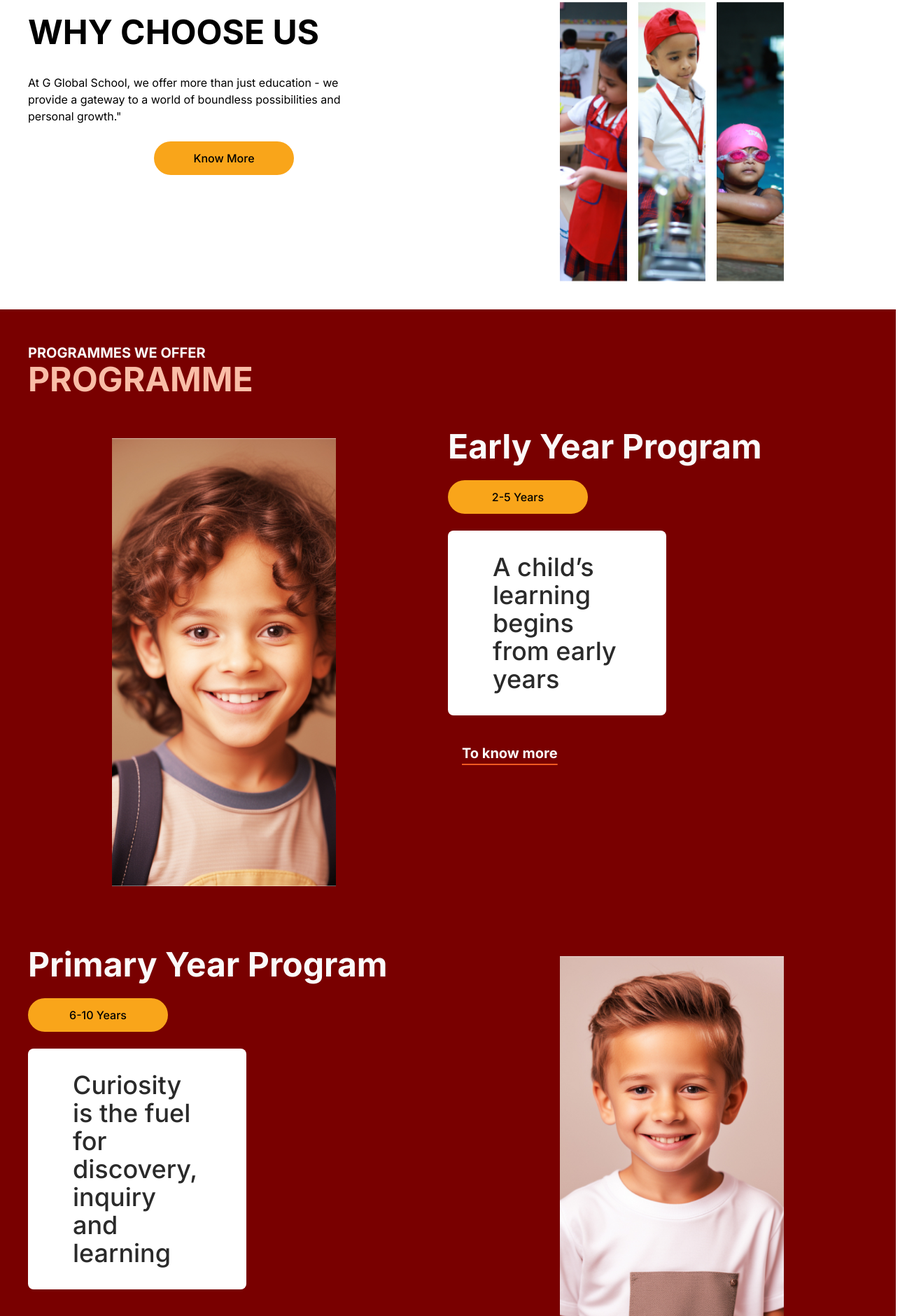
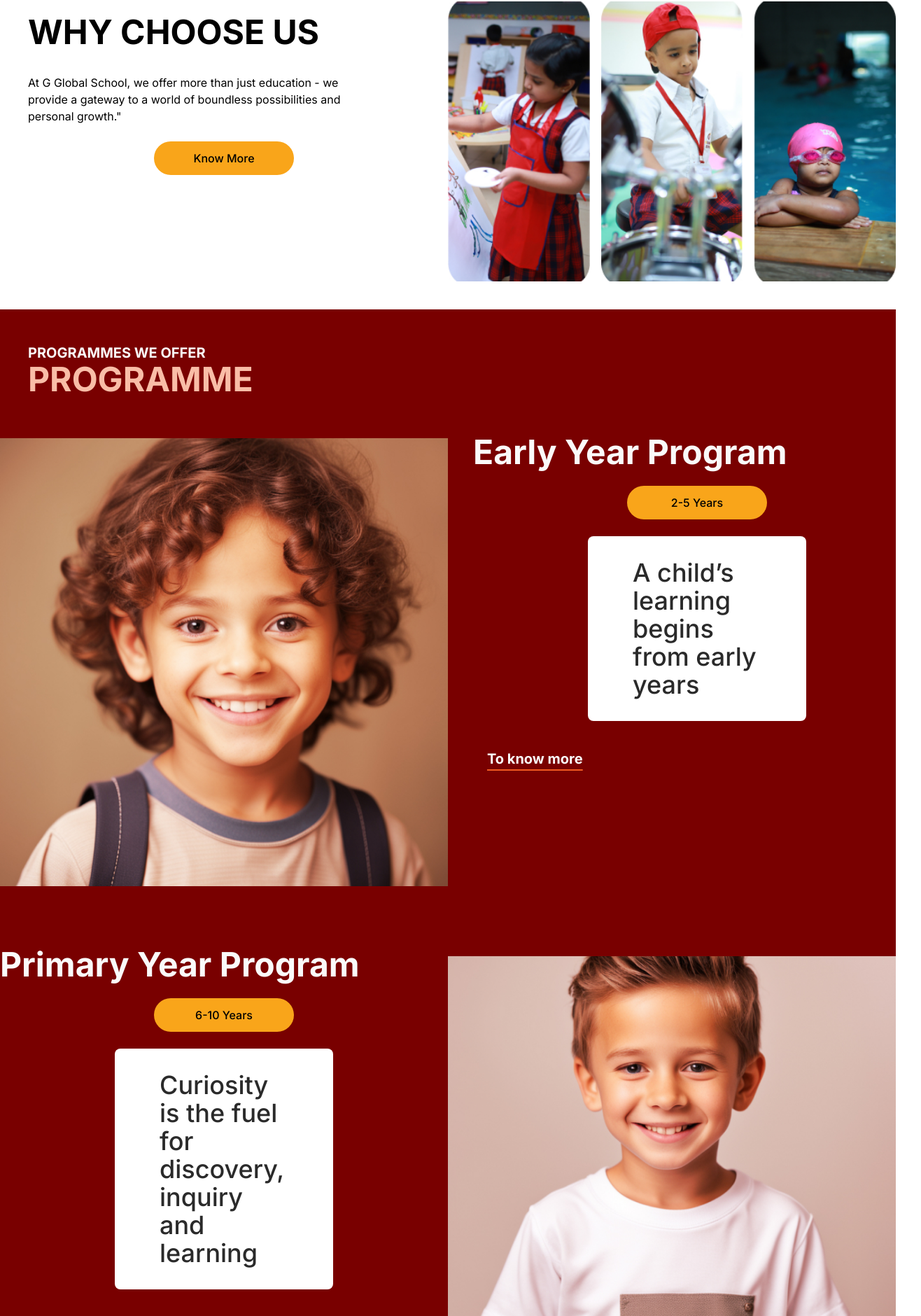
Before and after one commit to sudharshanr15/gglobalschool, a Next.js app: page / in a window 1280 px wide. Shown: the part 886-2766 px from the top of the page at 70% size, 1316 px wide, since content can reach past the window. Built offline with nearby package versions, Linux system fonts and the light colour scheme.

Commit message:
personalgrowth page, programmesoffers page we use flex, instead of using flex we using grid layout

```diff
--- a/src/container/Home/Personalgrowth.tsx
+++ b/src/container/Home/Personalgrowth.tsx
@@ -4,8 +4,8 @@ import Image from 'next/image';
 
 const Personalgrowth = () => (
 
-    <div className="div flex  flex-wrap">
-      <div className="w-full md:w-1/2 mt-10  p-10 ">
+  <div className="div  grid  grid-cols-1 md:grid-cols-2">
+      <div className="  mt-10  p-10 ">
         <h1 className="text-2xl md:text-5xl font-bold sm:mr-10 text-[#000000]">
         WHY CHOOSE US
         </h1>
@@ -30,7 +30,7 @@ const Personalgrowth = () => (
 
 
 
-      <div className="mx-auto w-full md:w-1/4 mt-5 py-10 ">
+      <div className="mx-auto w-full  mt-5 py-10 ">
       <div className="flex  space-x-4 ...">
       <div  className="hover:scale-105 duration-300 bg-cover" style={{ position: 'relative', width: '100%', height: '50vh'  }}>
             <Image
--- a/src/container/Home/Programmesoffers.tsx
+++ b/src/container/Home/Programmesoffers.tsx
@@ -13,8 +13,8 @@ const Programmesoffers = () => (
       </div>
     </div>
 
-    <div className="div flex  flex-wrap">
-      <div className="mx-auto w-full md:w-1/4 mt-5 py-10">
+    <div className="div  grid  grid-cols-1 md:grid-cols-2">
+      <div className="mx-auto md w-full mt-5 py-10">
         <div
           className="hover:scale-105 duration-300 bg-cover"
           style={{ position: "relative", width: "100%", height: "80vh" }}
@@ -29,19 +29,19 @@ const Programmesoffers = () => (
         </div>
       </div>
 
-      <div className="w-full md:w-1/2  md:mt-12  text-center">
+      <div className="w-full md:ml-9  md:mt-14  text-center">
         <h1 className="text-2xl md:text-5xl font-bold sm:mr-10 md:text-left text-[#FAFAFA]">
           Early Year Program
         </h1>
 
-        <div className="flex justify-left items-left ">
-          <button className="bg-[#F9A51A] w-[200px] rounded-full font-medium my-6   py-3 text-black">
+        <div className="flex justify-left   items-left ">
+          <button className="bg-[#F9A51A] w-[200px] rounded-full font-medium my-6 mx-auto md:item-left  py-3 text-black">
             2-5 Years
           </button>
         </div>
 
-        <div className=" bg-white rounded-lg max-w-[312px] items-center">
-          <div className="text-left font-medium text-[#2A2A2A]   ">
+        <div className=" bg-white mx-auto rounded-lg max-w-[312px] items-center">
+          <div className="text-left  font-medium text-[#2A2A2A]   ">
             <p className="p-8 md:text-4xl text-2xl mx-8 ">
               A child’s learning begins from early years
             </p>
@@ -58,19 +58,19 @@ const Programmesoffers = () => (
 
     {/* --- */}
 
-    <div className="div flex  flex-wrap">
-      <div className="w-full md:w-1/2 pl-10 md:mt-12  text-center">
+    <div className="div  grid  grid-cols-1 md:grid-cols-2">
+      <div className="w-full  text-center md:mt-12  mx-auto">
         <h1 className="text-2xl md:text-5xl font-bold sm:mr-10 md:text-left text-[#FAFAFA]">
           Primary Year Program
         </h1>
 
         <div className="flex justify-left items-left ">
-          <button className="bg-[#F9A51A] w-[200px] rounded-full font-medium my-6   py-3 text-black">
+          <button className="bg-[#F9A51A] w-[200px] rounded-full font-medium my-6 mx-auto  py-3 text-black">
             6-10 Years
           </button>
         </div>
 
-        <div className=" bg-white rounded-lg max-w-[312px] items-center">
+        <div className=" bg-white mx-auto rounded-lg max-w-[312px] items-center">
           <div className="text-left font-medium text-[#2A2A2A]   ">
             <p className="p-8 md:text-4xl text-2xl mx-8 ">
               Curiosity is the fuel for discovery, inquiry and learning
@@ -85,7 +85,7 @@ const Programmesoffers = () => (
         </div>
       </div>
 
-      <div className="mx-auto w-full md:w-1/4 mt-5 py-10">
+      <div className="mx-auto w-full mt-5 py-10">
         <div
           className="hover:scale-105 duration-300 bg-cover"
           style={{ position: "relative", width: "100%", height: "80vh" }}
```
Also changed, not shown: src/app/page.tsx (+11 -8 lines).
